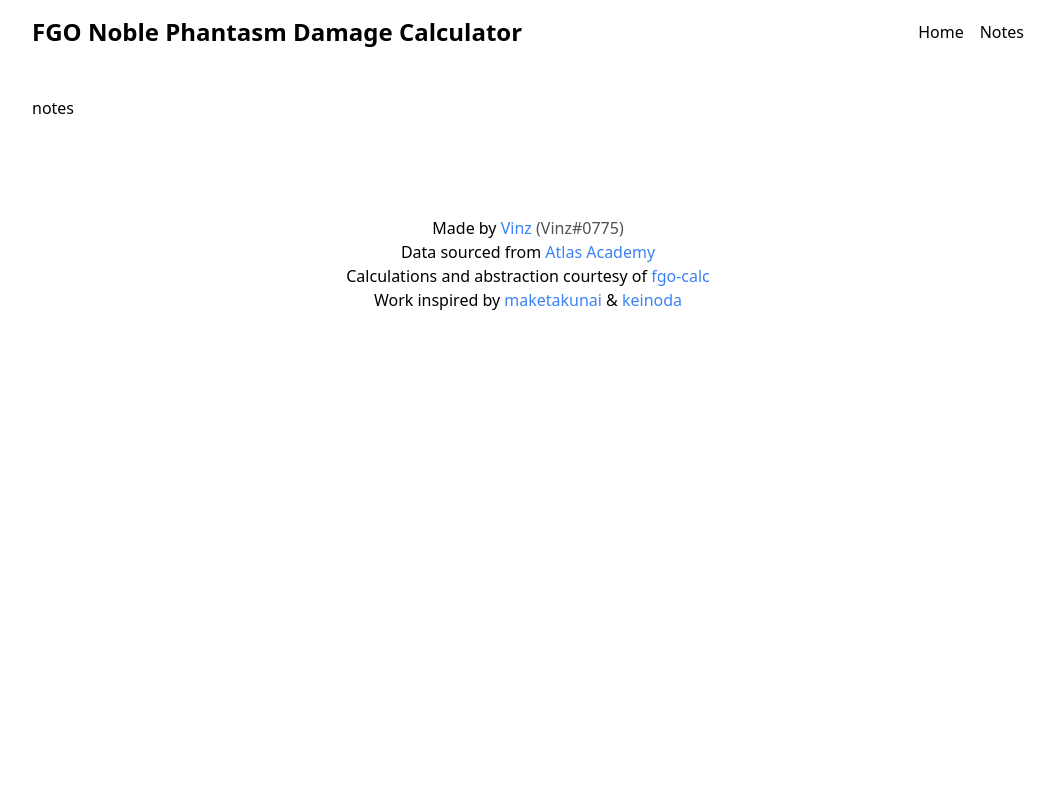
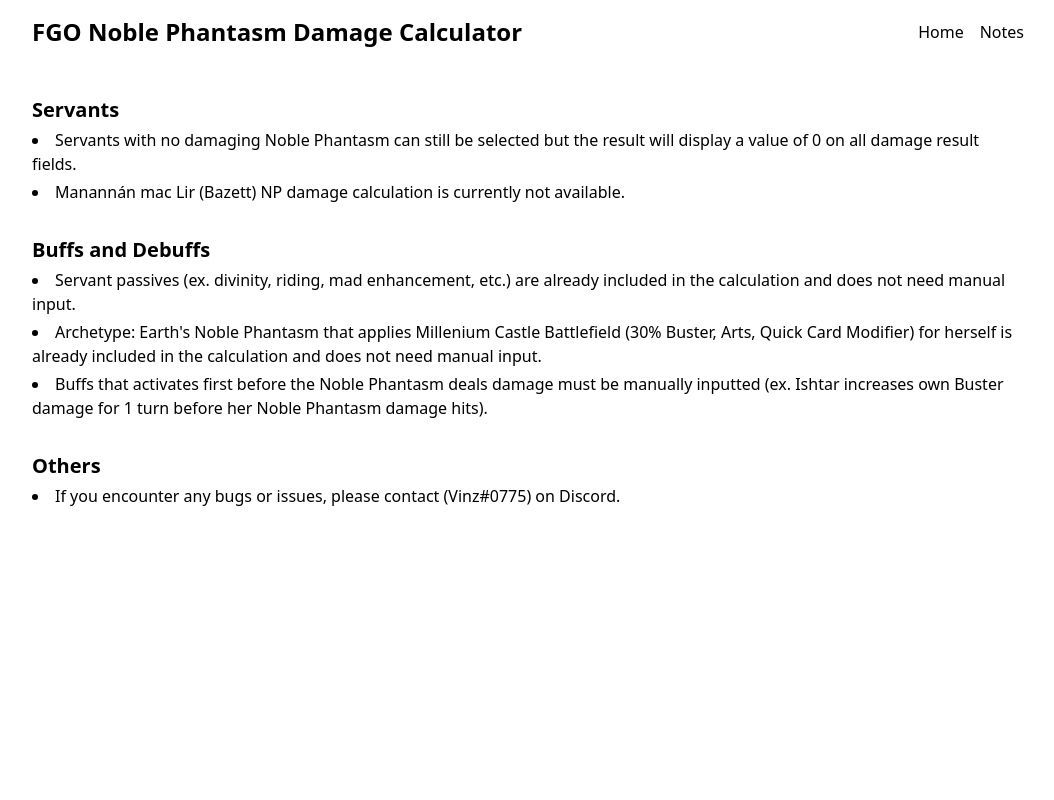
Before and after one commit to vinzmendoza/fgo-dmg-calc, a Next.js app: page /info in a window 1280 px wide. Shown: the top 800 px of the page, without its empty margins (112-1166 px from the left). Built offline with nearby package versions, Linux system fonts and the light colour scheme.

Commit message:
Add content to info page

```diff
--- a/pages/info.tsx
+++ b/pages/info.tsx
@@ -5,8 +5,54 @@
 const Notes: NextPage = () => {
   /* TODO */
   return (
-    <PageLayout>
-      <div>notes</div>
+    <PageLayout title="Info">
+      <div className="flex flex-col gap-8 mb-60 ">
+        <div className="flex flex-col gap-1">
+          <h2 className="text-xl font-bold">Servants</h2>
+          <ul className="flex flex-col gap-1 list-disc list-inside">
+            <li>
+              Servants with no damaging Noble Phantasm can still be selected but
+              the result will display a value of 0 on all damage result fields.
+            </li>
+            <li>
+              Manannán mac Lir (Bazett) NP damage calculation is currently not
+              available.
+            </li>
+          </ul>
+        </div>
+
+        <div className="flex flex-col gap-1">
+          <h2 className="text-xl font-bold">Buffs and Debuffs</h2>
+          <ul className="flex flex-col gap-1 list-disc list-inside">
+            <li>
+              Servant passives &#x28;ex. divinity, riding, mad enhancement,
+              etc.&#x29; are already included in the calculation and does not
+              need manual input.
+            </li>{" "}
+            <li>
+              Archetype: Earth&apos;s Noble Phantasm that applies Millenium
+              Castle Battlefield &#x28;30% Buster, Arts, Quick Card
+              Modifier&#x29; for herself is already included in the calculation
+              and does not need manual input.
+            </li>
+            <li>
+              Buffs that activates first before the Noble Phantasm deals damage
+              must be manually inputted &#x28;ex. Ishtar increases own Buster
+              damage for 1 turn before her Noble Phantasm damage hits&#x29;.
+            </li>
+          </ul>
+        </div>
+
+        <div className="flex flex-col gap-1">
+          <h2 className="text-xl font-bold">Others</h2>
+          <ul className="flex flex-col gap-1 list-disc list-inside">
+            <li>
+              If you encounter any bugs or issues, please contact
+              &#x28;Vinz#0775&#x29; on Discord.
+            </li>
+          </ul>
+        </div>
+      </div>
     </PageLayout>
   );
 };
```
